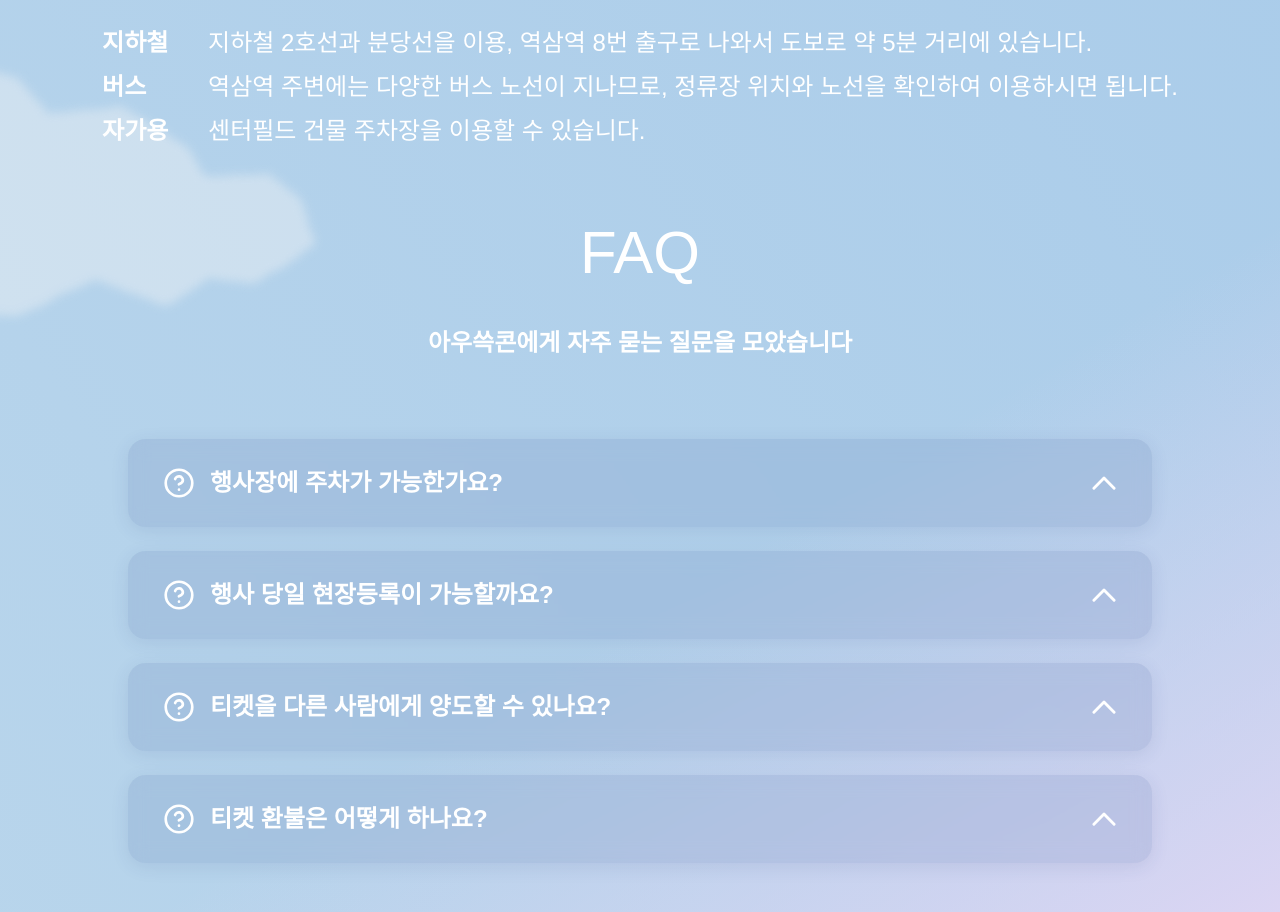
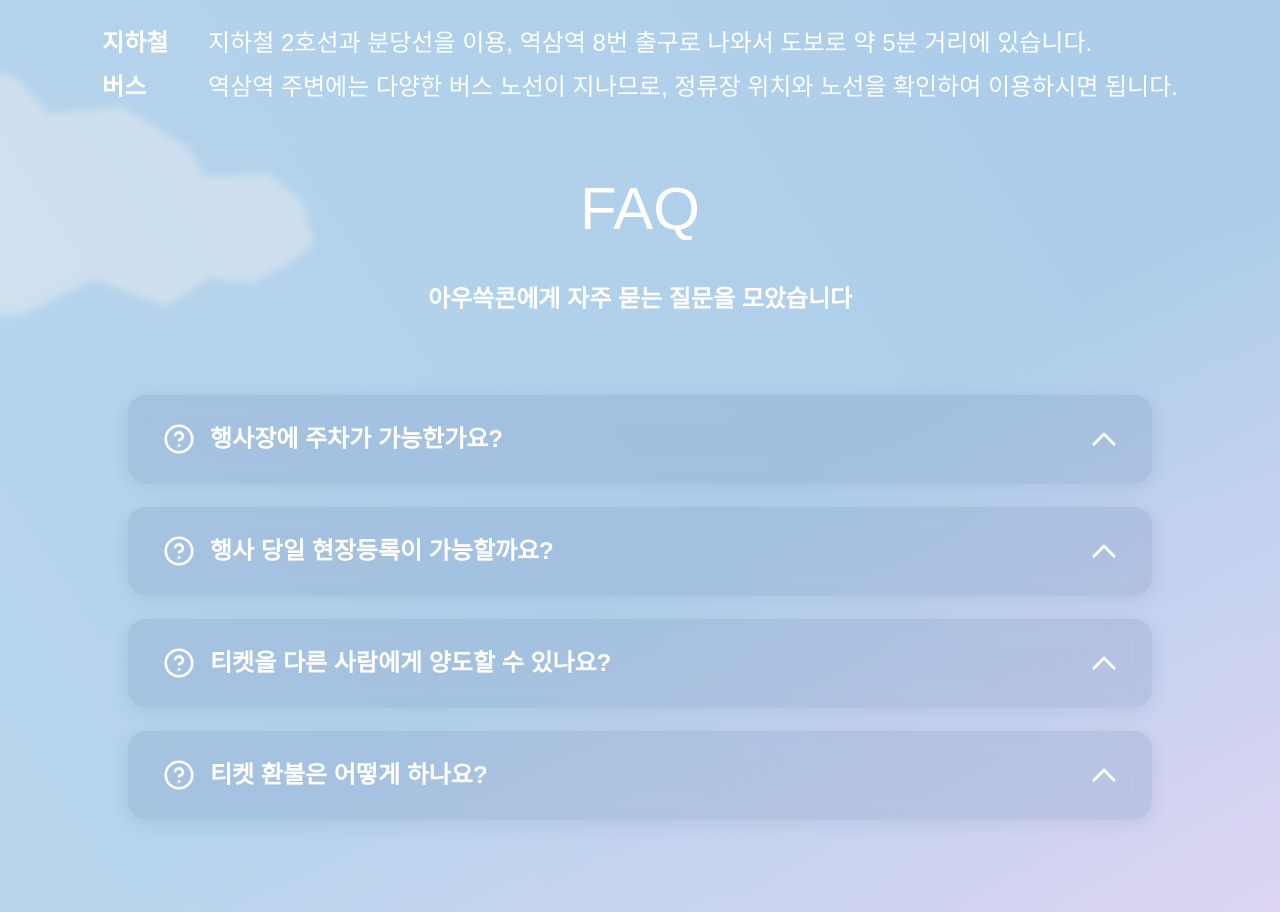
Before and after one commit to AUSG/ausgcon2025, a Next.js app: page / in a window 1280 px wide. Shown: the part 5450-6362 px from the top of the page. Built offline with nearby package versions, Linux system fonts and the light colour scheme; a web font is replaced by a local one.

Commit message:
fix : 수정

```diff
--- a/src/components/faq/FAQSection.tsx
+++ b/src/components/faq/FAQSection.tsx
@@ -37,10 +37,8 @@ const FAQSection = () => {
         />
         <Arcodian
           title="티켓 환불은 어떻게 하나요?"
-          description={
-            `` /**`-
-            9월 15일까지 환불 가능하며, 이후 환불은 불가능합니다.` */
-          }
+          description={`-
+            아래 문의 채널을 통해 (이름, 전화번호 필수 기재) 환불 요청 부탁드립니다 (~8/28 18시 까지)`}
         />
       </div>
     </section>
--- a/src/components/map/MapSection.tsx
+++ b/src/components/map/MapSection.tsx
@@ -34,12 +34,6 @@ const MapSection = () => {
               확인하여 이용하시면 됩니다.
             </span>
           </div>
-          <div className="flex gap-3 pb-3 not-lg:flex-col lg:gap-9">
-            <span className="font-extrabold lg:w-[70px]">자가용</span>
-            <span className="font-medium">
-              센터필드 건물 주차장을 이용할 수 있습니다.
-            </span>
-          </div>
         </div>
       </div>
     </section>
```
